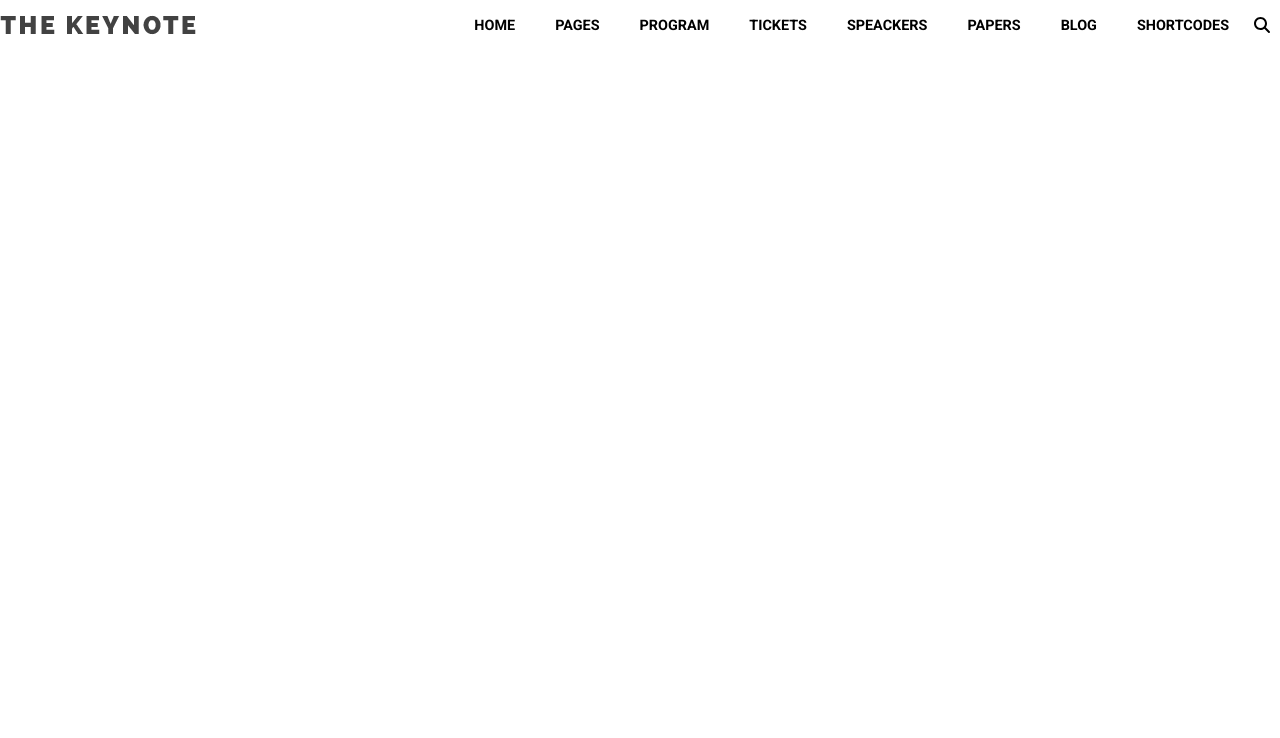
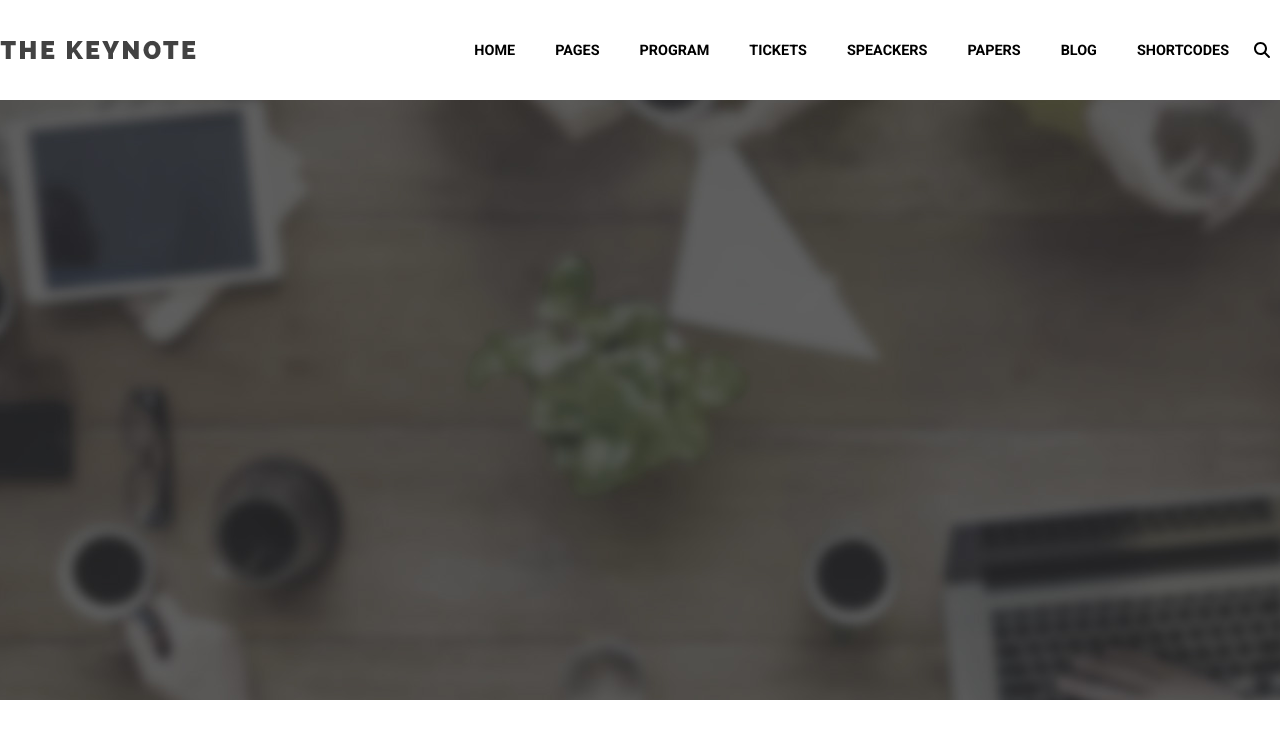
Before and after one commit to Neeiser/proj-html-vuejs, a Vue app: page / in a window 1280 px wide. Shown: the top 738 px of the page. Built offline with nearby package versions, Linux system fonts and the light colour scheme.

Commit message:
set the jumbo as component

```diff
--- a/src/components/HeaderKeynote.vue
+++ b/src/components/HeaderKeynote.vue
@@ -1,6 +1,6 @@
 <template>
     <div class="container">
-        <header>
+        <header class="margin-sides">
             <img src="../assets/img/logo.png" alt="">
             <nav>
                 <ul>
@@ -11,13 +11,18 @@
                 <font-awesome-icon icon="fa-solid fa-magnifying-glass" />
             </nav>
         </header>
+        <JumboHeaderKeynote />
     </div>
 </template>
 
 <script>
+import JumboHeaderKeynote from './header-components/JumboHeaderKeynote.vue';
 
 export default {
     name: 'HeaderKeynote',
+    components:{
+        JumboHeaderKeynote,
+    },
     data(){
         return{
             navList:[
@@ -35,7 +40,7 @@ header{
     display: flex;
     align-items: center;
     justify-content: space-between;
-    height: 50px;
+    height: 100px;
     img{
             height: 20px;
         }
--- /dev/null
+++ b/src/components/header-components/JumboHeaderKeynote.vue
@@ -0,0 +1,21 @@
+<template>
+    <div class="jumbo-container">
+
+    </div>
+</template>
+
+<script>
+
+export default {
+    name: 'JumboHeaderKeynote',
+}
+</script>
+
+<style lang="scss" scoped>
+.jumbo-container{
+    height: 600px;
+    background-image: url('../../assets/img/slider-1-bg.jpg');
+    background-size: fill;
+    background-position: center;
+}
+</style>
```
